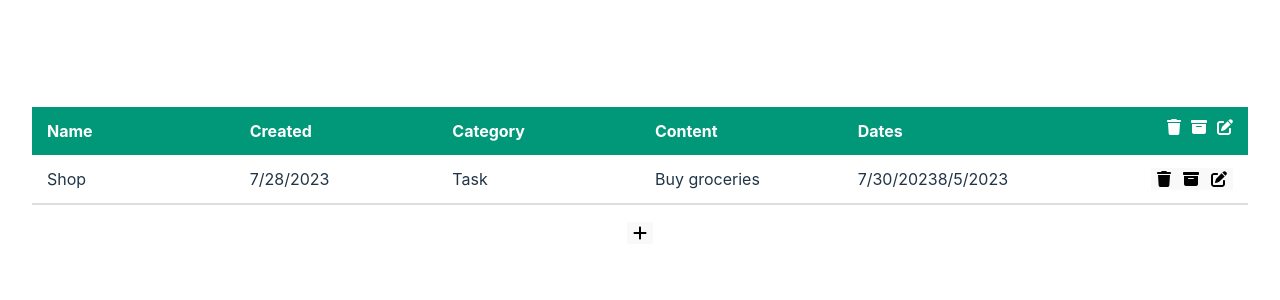
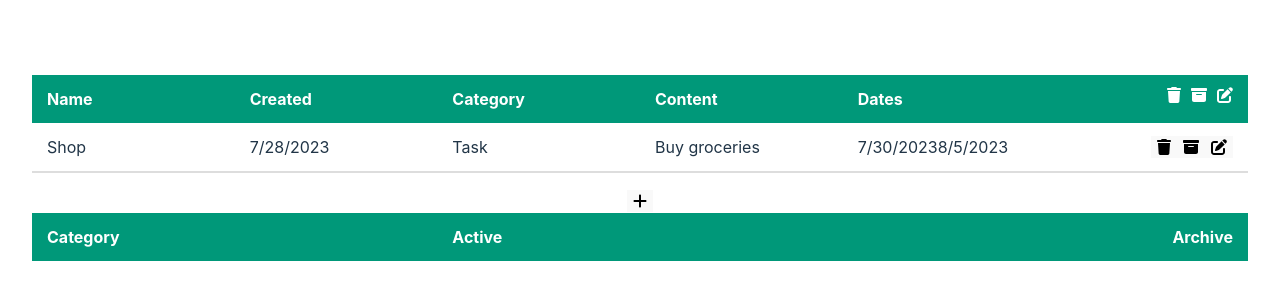
Before and after one commit to dlvdl/home-task-2, a React (Vite) app: page / in a window 1280 px wide. Shown: the part 224-524 px from the top of the page. Built offline with nearby package versions, Linux system fonts and the light colour scheme.

Commit message:
Table component edited

```diff
--- a/src/App.tsx
+++ b/src/App.tsx
@@ -14,6 +14,7 @@ import {
   addTodo,
   editTodo,
   unsetSelectedTodo,
+  refreshSummary,
 } from "./features/todo/todoSlice"
 import {
   faTrash,
@@ -30,6 +31,8 @@ function App() {
   const dispatch = useAppDispatch()
   const todos = useAppSelector((state) => state.todo.items)
   const id = useAppSelector((state) => state.todo.selectedTodoId)
+  const summaryData = useAppSelector((state) => state.todo.summary)
+
   const openCreateMenuState = useAppSelector(
     (state) => state.todo.createMenuOpened
   )
@@ -50,6 +53,7 @@ function App() {
   }: ActionFunctionProps) {
     const todo = todoBuilder.create(todoName, todoContent, todoCategory)
     dispatch(addTodo(todo))
+    dispatch(refreshSummary())
   }
 
   function editMenuAction({
@@ -84,11 +88,12 @@ function App() {
             body={todos}
             type="Active"
           ></Table>
-          <Button
-            icon={faPlus}
-            //title="Create todo"
-            action={createButtonClickHandler}
-          />
+          <Button icon={faPlus} action={createButtonClickHandler} />
+          <Table
+            heading={["Category", "Active", "Archive"]}
+            body={summaryData}
+            type="Summary"
+          ></Table>
         </div>
       )}
     </div>
--- a/src/components/Table.tsx
+++ b/src/components/Table.tsx
@@ -1,21 +1,46 @@
 import { FC, ReactElement } from "react"
 import { FontAwesomeIcon } from "@fortawesome/react-fontawesome"
-import { Todo } from "../features/todo/todoSlice"
+import { Todo, Summary } from "../features/todo/todoSlice"
 import { useAppDispatch } from "../app/hooks"
 import {
   openEditMenu,
   setSelectedTodo,
   changeState,
+  refreshSummary,
+  deleteTodo,
 } from "../features/todo/todoSlice"
 
-interface Props {
+interface TableProps {
   heading: Array<string>
-  body: Array<Todo>
+  body: Array<Todo> | Array<Summary>
   type: "Active" | "Summary" | "Archive"
 }
 
-const Table: FC<Props> = ({ heading, body, type }): ReactElement => {
-  const dispatch = useAppDispatch()
+interface RowDefaultProps {
+  data: Todo
+  type: "Active" | "Archive"
+}
+
+interface RowArchiveProps {
+  data: Summary
+}
+
+const render = (
+  data: Array<Todo> | Array<Summary>,
+  type: "Summary" | "Archive" | "Active"
+) => {
+  return data.map((item, i) => {
+    return type === "Summary" ? (
+      <TableRowSummary key={i} data={item as Summary} />
+    ) : (
+      <TableRowDefault key={i} data={item as Todo} type={type} />
+    )
+  })
+}
+
+const Table: FC<TableProps> = ({ heading, body, type }): ReactElement => {
+  // const dispatch = useAppDispatch()
+  // dispatch(refreshSummary())
   return (
     <table className="table">
       <thead>
@@ -35,10 +60,18 @@ const Table: FC<Props> = ({ heading, body, type }): ReactElement => {
           )}
         </tr>
       </thead>
-      <tbody>
-        {body.map((item) => {
-          const { name, category, content, created, dates, id, archived } = item
-          if (archived) return ""
+      <tbody>{render(body, type)}</tbody>
+    </table>
+  )
+}
+
+const TableRowDefault: FC<RowDefaultProps> = ({ data, type }): ReactElement => {
+  const dispatch = useAppDispatch()
+  const { category, content, created, dates, id, name, archived } = data
+  if ((type == "Archive" && !archived) || (type == "Active" && archived)) {
+    return <></>
+  }
+
   return (
     <tr className="table-row" key={id}>
       <td className="table-cell">{name}</td>
@@ -46,15 +79,23 @@ const Table: FC<Props> = ({ heading, body, type }): ReactElement => {
       <td className="table-cell">{category}</td>
       <td className="table-cell">{content}</td>
       <td className="table-cell">{dates}</td>
+
       <td className="table-cell">
         <button>
-                  <FontAwesomeIcon icon={"trash"} />
+          <FontAwesomeIcon
+            icon={"trash"}
+            onClick={() => {
+              dispatch(deleteTodo(id))
+              dispatch(refreshSummary())
+            }}
+          />
         </button>
         <button>
           <FontAwesomeIcon
             icon={"box-archive"}
             onClick={() => {
               dispatch(changeState(id))
+              dispatch(refreshSummary())
             }}
           />
         </button>
@@ -69,9 +110,17 @@ const Table: FC<Props> = ({ heading, body, type }): ReactElement => {
       </td>
     </tr>
   )
-        })}
-      </tbody>
-    </table>
+}
+
+const TableRowSummary: FC<RowArchiveProps> = ({ data }): ReactElement => {
+  const { active, archived, category } = data
+
+  return (
+    <tr className="table-row">
+      <td className="table-cell">{category}</td>
+      <td className="table-cell">{active}</td>
+      <td className="table-cell">{archived}</td>
+    </tr>
   )
 }
 
--- a/src/features/todo/todoSlice.ts
+++ b/src/features/todo/todoSlice.ts
@@ -10,7 +10,7 @@ export interface Todo {
   archived: boolean
 }
 
-interface Summary {
+export interface Summary {
   category: "Task" | "Idea" | "Quote" | "Random Thought"
   active: number
   archived: number
@@ -100,6 +100,31 @@ export const todoSlice = createSlice({
     unsetSelectedTodo: (state) => {
       state.selectedTodoId = null
     },
+
+    refreshSummary: (state) => {
+      const counts: Array<Summary> = []
+
+      for (const todo of state.items) {
+        const category = todo.category
+        const known = counts.findIndex((c) => c.category === category)
+
+        if (known == -1) {
+          if (todo.archived) {
+            counts.push({ category, active: 0, archived: 1 })
+          } else {
+            counts.push({ category, active: 1, archived: 0 })
+          }
+        } else {
+          if (todo.archived) {
+            counts[known].archived++
+          } else {
+            counts[known].active++
+          }
+        }
+      }
+
+      state.summary = counts
+    },
   },
 })
 
@@ -113,5 +138,6 @@ export const {
   openEditMenu,
   setSelectedTodo,
   unsetSelectedTodo,
+  refreshSummary,
 } = todoSlice.actions
 export default todoSlice.reducer
```
Lines whose indentation alone changed are shown as unchanged.
